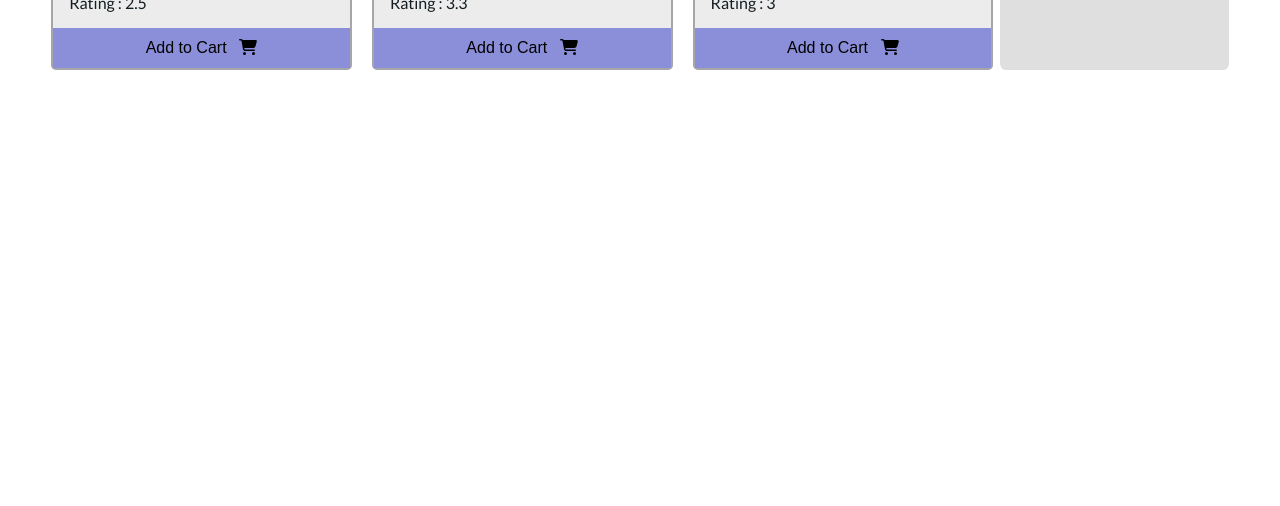
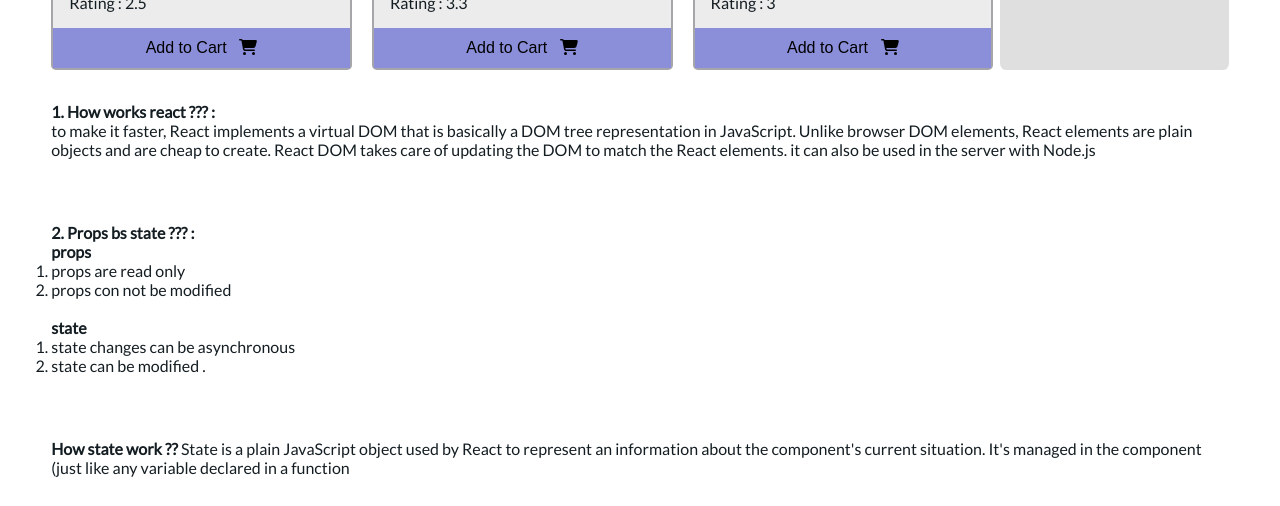
Before and after one commit to abdur-rashid-khan/-lucky-one-ass-8, a React (Create React App) app: page / in a window 1280 px wide. Shown: the part 2059-2565 px from the top of the page. Before the commit the page ends 2129 px from the top, so only its background shows below. Built offline with nearby package versions, Linux system fonts and the light colour scheme.

Commit message:
qussen ans

```diff
--- a/src/App.css
+++ b/src/App.css
@@ -15,3 +15,7 @@ body{
   margin: auto;
   padding: 0rem .7rem;
 }
+.ans{
+  margin: 2rem 0rem;
+  display: inline-block;
+}
--- a/src/App.js
+++ b/src/App.js
@@ -14,6 +14,29 @@ function App() {
           <Products></Products>
         </div>
     </main>
+    <section className='container'>
+
+      <p className='ans'> <strong>1. How works react ??? : </strong> <br /> to make it faster, React implements a virtual DOM that is basically a DOM tree    representation in JavaScript.
+        Unlike browser DOM elements, React elements are plain objects and are cheap to create. React DOM takes care of updating the DOM to match the React elements.
+        it can also be used in the server with Node.js</p>
+        <p className='ans'> <strong> 2. Props bs state ??? : </strong> <br />
+          <strong>props</strong>
+          <ol>
+            <li>props are read only</li>
+            <li>props con not be modified </li>
+          </ol>
+          <br />
+          <strong>state</strong>
+          <ol>
+            <li>state changes can be asynchronous</li>
+            <li>state can be modified . </li>
+          </ol>
+        </p>
+        <p className='ans'>
+      <strong>How state work ?? </strong>
+      State is a plain JavaScript object used by React to represent an information about the component's current situation. It's managed in the component (just like any variable declared in a function
+    </p>
+    </section>
     </section>
   );
 }
```
